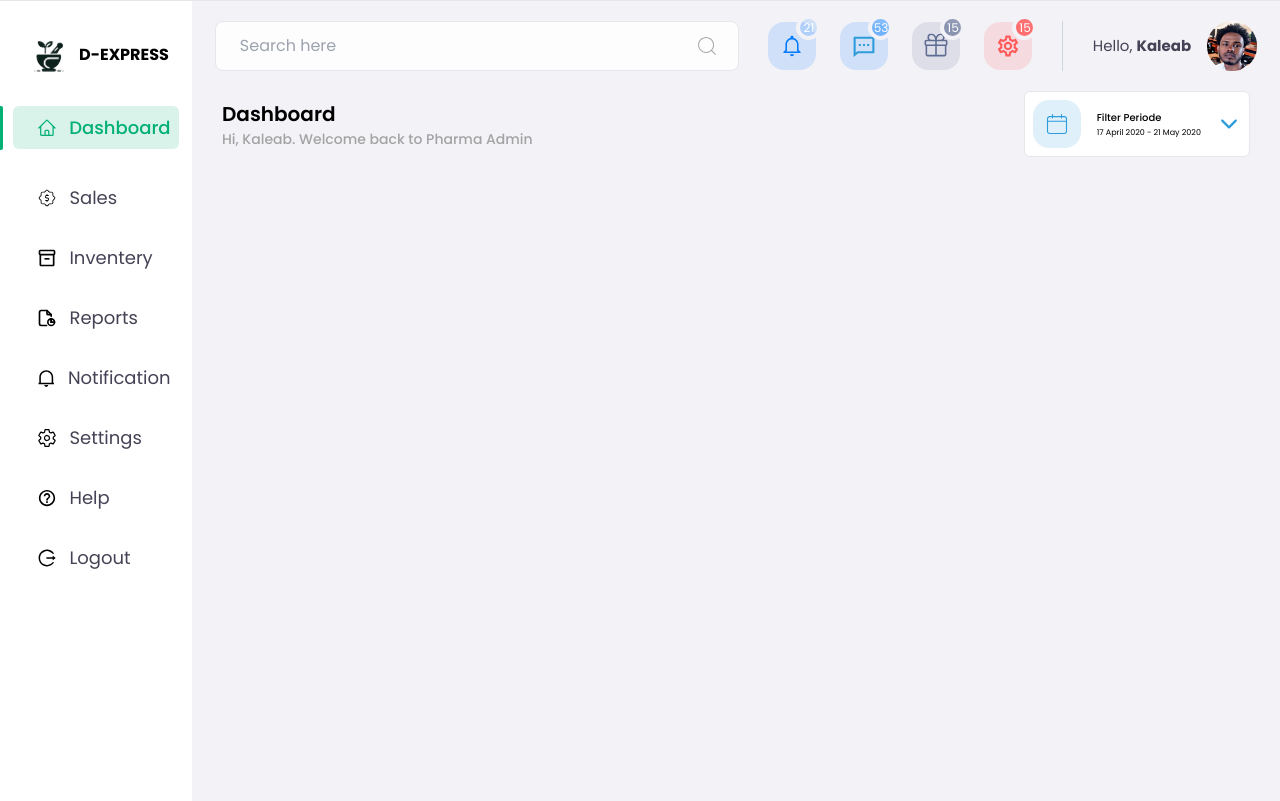
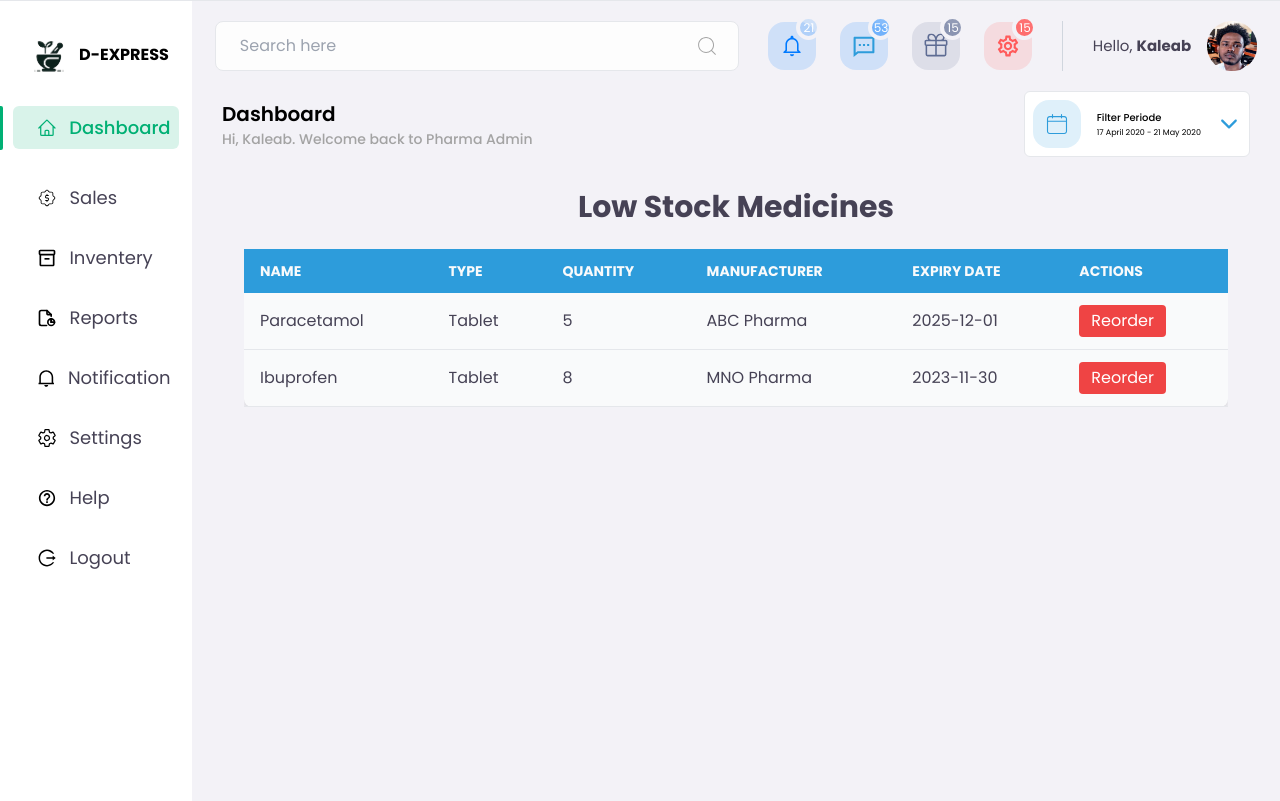
Before and after one commit to kalolani/PharmaTrack, a React (Vite) app in the folder FrontEnd/: page /dashboard/lowStock in a window 1280 px wide. Built offline with nearby package versions, Linux system fonts and the light colour scheme.

Commit message:
built low stock pge

```diff
--- a/FrontEnd/src/components/LowStock.jsx
+++ b/FrontEnd/src/components/LowStock.jsx
@@ -1,13 +1,123 @@
 import AdminNavBar from "./AdminNavBar";
 import DashboardWelcome from "./DashboardWelcome";
 
-function LowStock() {
+import { useState } from "react";
+// import AdminNavBar from "./AdminNavBar";
+// import DashboardWelcome from "./DashboardWelcome";
+
+function LowStockPage() {
+  const [medicines, setMedicines] = useState([
+    {
+      id: 1,
+      name: "Paracetamol",
+      type: "Tablet",
+      quantity: 5,
+      manufacturer: "ABC Pharma",
+      expiryDate: "2025-12-01",
+      batchNumber: "B123",
+      price: 0.5,
+      description: "Pain reliever and fever reducer",
+    },
+    {
+      id: 2,
+      name: "Amoxicillin",
+      type: "Capsule",
+      quantity: 20,
+      manufacturer: "XYZ Pharma",
+      expiryDate: "2024-08-15",
+      batchNumber: "A456",
+      price: 1.2,
+      description: "Antibiotic for bacterial infections",
+    },
+    {
+      id: 3,
+      name: "Ibuprofen",
+      type: "Tablet",
+      quantity: 8,
+      manufacturer: "MNO Pharma",
+      expiryDate: "2023-11-30",
+      batchNumber: "C789",
+      price: 0.8,
+      description: "Pain reliever for inflammation",
+    },
+  ]);
+
+  // Define the low stock threshold
+  const LOW_STOCK_THRESHOLD = 10;
+
+  // Filter medicines based on the threshold
+  const lowStockMedicines = medicines.filter(
+    (medicine) => medicine.quantity < LOW_STOCK_THRESHOLD
+  );
+
   return (
     <div className="pt-[20px] pb-[50px] px-[20px] w-[85%] h-[100%] z-[10] text-[rgb(249 250 251)] font-Poppins bg-[#F3F2F7] min-h-screen">
+      {/* Navbar */}
       <AdminNavBar />
+
+      {/* Welcome Section */}
       <DashboardWelcome />
+
+      {/* Low Stock Medicines */}
+      <div className="p-8">
+        <h2 className="text-3xl font-bold text-center text-[#464255] mb-6">
+          Low Stock Medicines
+        </h2>
+        <div className="overflow-x-auto">
+          {lowStockMedicines.length > 0 ? (
+            <table className="min-w-full bg-[rgb(249_250_251)] rounded-lg shadow-md">
+              <thead>
+                <tr className="bg-[#2D9CDB] text-[rgb(249_250_251)] uppercase text-sm">
+                  <th className="py-3 px-4 text-left font-Poppins">Name</th>
+                  <th className="py-3 px-4 text-left font-Poppins">Type</th>
+                  <th className="py-3 px-4 text-left font-Poppins">Quantity</th>
+                  <th className="py-3 px-4 text-left font-Poppins">
+                    Manufacturer
+                  </th>
+                  <th className="py-3 px-4 text-left font-Poppins">
+                    Expiry Date
+                  </th>
+                  <th className="py-3 px-4 text-left font-Poppins">Actions</th>
+                </tr>
+              </thead>
+              <tbody>
+                {lowStockMedicines.map((medicine) => (
+                  <tr
+                    key={medicine.id}
+                    className="border-b hover:bg-gray-100 text-[#464255]"
+                  >
+                    <td className="py-3 px-4 font-Poppins">{medicine.name}</td>
+                    <td className="py-3 px-4 font-Poppins">{medicine.type}</td>
+                    <td className="py-3 px-4 font-Poppins">
+                      {medicine.quantity}
+                    </td>
+                    <td className="py-3 px-4 font-Poppins">
+                      {medicine.manufacturer}
+                    </td>
+                    <td className="py-3 px-4 font-Poppins">
+                      {medicine.expiryDate}
+                    </td>
+                    <td className="py-3 px-4 font-Poppins">
+                      <button
+                        className="bg-red-500 text-white px-3 py-1 rounded hover:bg-red-600 transition"
+                        onClick={() => alert(`Reorder ${medicine.name}`)}
+                      >
+                        Reorder
+                      </button>
+                    </td>
+                  </tr>
+                ))}
+              </tbody>
+            </table>
+          ) : (
+            <p className="text-center text-gray-500 font-medium">
+              No low-stock medicines at the moment.
+            </p>
+          )}
+        </div>
+      </div>
     </div>
   );
 }
 
-export default LowStock;
+export default LowStockPage;
```
